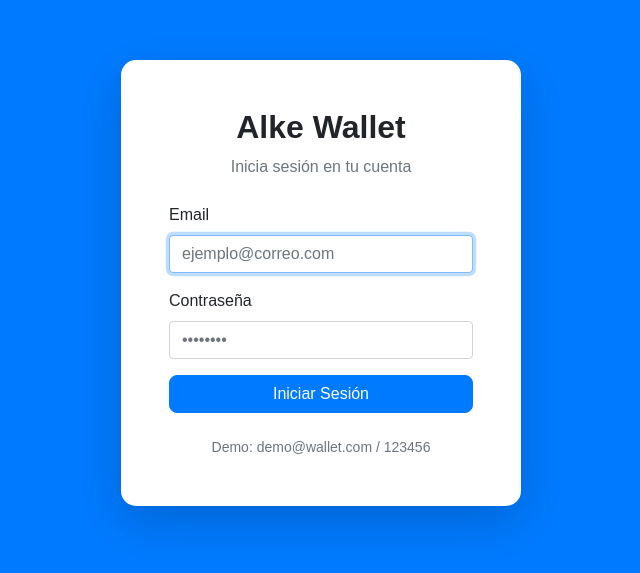
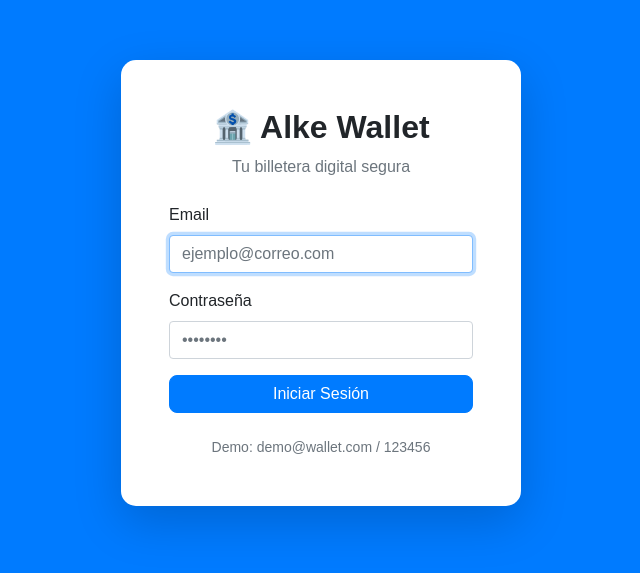
Before and after one commit to Rodrigo-Alfaro-D/alke-wallet, a plain HTML site: page index.html in a window 1280 px wide. Shown: the part 117-690 px from the top of the page, without its empty margins (319-959 px from the left). Drawn offline with nearby package versions, Linux system fonts and the light colour scheme.

Commit message:
feat(login): mejorar diseño del encabezado

```diff
--- a/index.html
+++ b/index.html
@@ -11,8 +11,8 @@
     <div class="bg-primary min-vh-100 d-flex align-items-center justify-content-center p-3">
         <div class="card shadow-lg mx-auto" style="max-width: 400px; width: 100%;">
             <div class="card-body p-4 p-md-5">
-                <h2 class="text-center font-weight-bold mb-2">Alke Wallet</h2>
-                <p class="text-center text-muted mb-4">Inicia sesión en tu cuenta</p>
+                <h2 class="text-center font-weight-bold mb-2">🏦 Alke Wallet</h2>
+                <p class="text-center text-muted mb-4">Tu billetera digital segura</p>
 
                 <form id="loginForm">
                     <div class="form-group">
```
